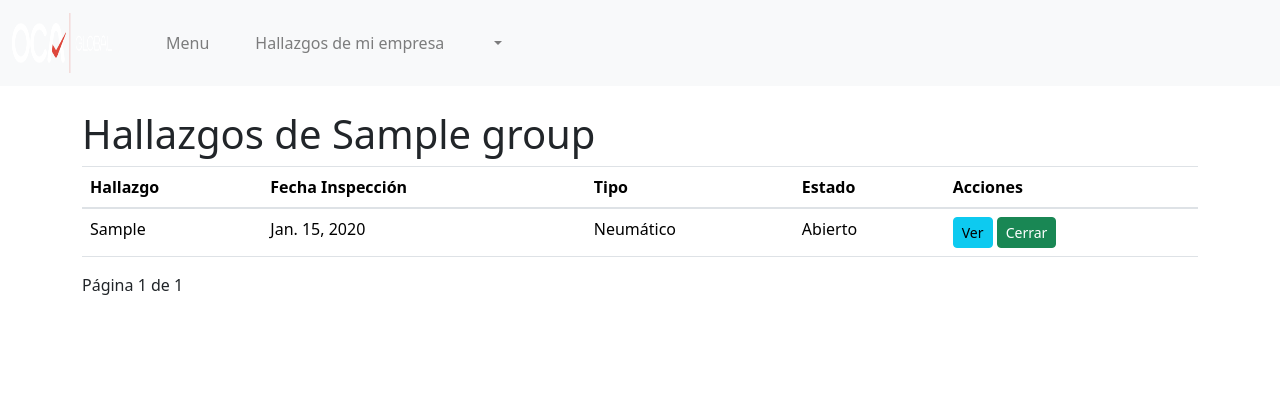
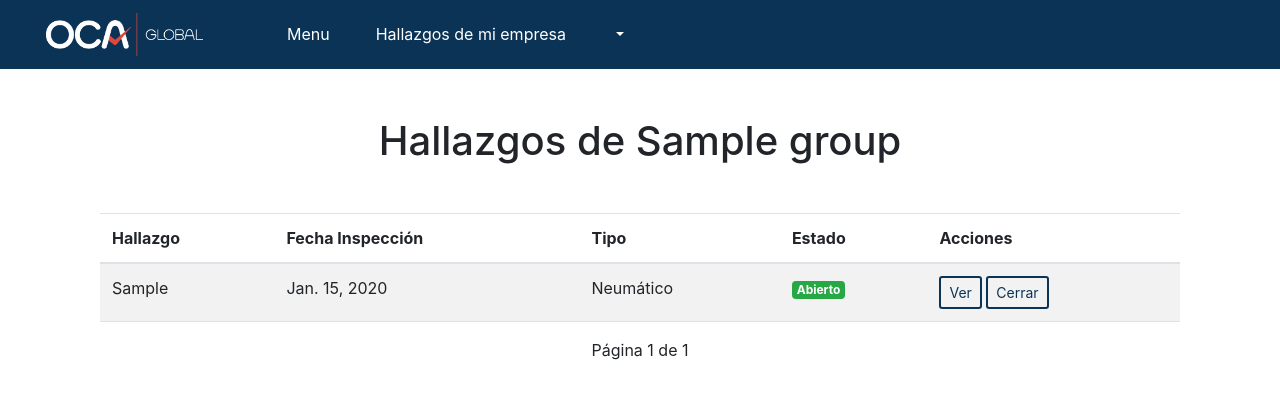
Before and after one commit to NaikhOgDK/ProyectoGestion, a Django app: page /empresa/hallazgos/ in a window 1280 px wide. Shown: the top 399 px of the page. Run offline with Django 5.2, Linux system fonts and the light colour scheme; a user stored in the database is signed in; tables that the repository leaves empty hold one stand-in row (values such as "Sample post"); some libraries are stand-ins or nearby versions.

Commit message:
Mejoras hallazgos

```diff
--- a/App/forms.py
+++ b/App/forms.py
@@ -202,3 +202,7 @@
     class Meta:
         model = ComunicacionHallazgo
         fields = ["mensaje", "evidencia_adicional"]
+        widgets = {
+            "mensaje": forms.Textarea(attrs={"class": "form-control", "rows": 4, "placeholder": "Escribe tu mensaje..."}),
+            "evidencia_adicional": forms.ClearableFileInput(attrs={"class": "form-control", "id": "Padron"}),
+        }
--- a/App/static/css/home.css
+++ b/App/static/css/home.css
@@ -25,3 +25,24 @@
     background-color: #0b3356 !important; /* Fondo al pasar el mouse */
     color: #e9473f !important; /* Texto al pasar el mouse */
 }
+
+.div-outline-custom {
+    background-color: #0b3356 !important; /* Fondo transparente inicialmente */
+    border: 2px solid #0b3356 !important; /* Borde de color inicial */
+    color: #ffffff !important; /* Texto inicial */
+    align-items: center;
+    justify-content: center;
+}
+
+.dropdown-menu {
+    position: absolute; /* Asegura que el menú se posicione relativo al contenedor padre */
+    z-index: 1050; /* Prioriza el menú desplegable sobre otros elementos */
+    left: 0; /* Asegura que el menú se alinee correctamente */
+    top: 100%; /* Posiciona el menú justo debajo del botón de activación */
+    transform: translate(0, 0); /* Evita transformaciones innecesarias */
+    will-change: transform;
+}
+
+.nav-item.dropdown {
+    position: relative;
+}
--- a/App/templates/areas/documento/cargar_documentos.html
+++ b/App/templates/areas/documento/cargar_documentos.html
@@ -108,8 +108,8 @@
             {{ form.descripcion }}
         </div>
 
-        <button type="submit" class="btn btn-primary">Cargar Documentos</button>
-        <a href="{% url 'Documentos' %}" class="btn btn-secondary">Volver</a>
+        <button type="submit" class="btn btn-outline-custom">Cargar Documentos</button>
+        <a href="{% url 'Documentos' %}" class="btn btn-outline-custom">Volver</a>
     </form>
 </div>
 
--- a/App/templates/areas/documento/crear_mantenimiento.html
+++ b/App/templates/areas/documento/crear_mantenimiento.html
@@ -13,14 +13,14 @@
                 {{ form.as_p }} <!-- Esto renderiza el formulario de manera sencilla -->
 
                 <div class="text-center mt-4">
-                    <button type="submit" class="btn btn-primary">Crear Mantenimiento</button>
+                    <button type="submit" class="btn btn-outline-custom">Crear Mantenimiento</button>
                 </div>
             </form>
         </div>
 
         <br>
         <div class="text-center">
-            <a href="{% url 'homeDocumentacion' %}" class="btn btn-secondary">Volver</a>
+            <a href="{% url 'homeDocumentacion' %}" class="btn btn-outline-custom">Volver</a>
         </div>
     </div>
 {% endblock %}
--- a/App/templates/areas/documento/historial_vehiculo.html
+++ b/App/templates/areas/documento/historial_vehiculo.html
@@ -47,7 +47,7 @@
 
         <br>
         <div class="text-center">
-            <a href="{% url 'listado_vehiculos' %}" class="btn btn-secondary">Volver a la lista de vehículos</a>
+            <a href="{% url 'listado_vehiculos' %}" class="btn btn-outline-custom">Volver a la lista de vehículos</a>
         </div>
     </div>
 {% endblock %}
--- a/App/templates/base.html
+++ b/App/templates/base.html
@@ -30,13 +30,13 @@
                             <a class="nav-link text-white" href="{% url 'home' %}">Home</a>
                         </li>
                         <li class="nav-item">
-                            <a class="nav-link text-white" href="{% url 'homeGPS' %}">GPS</a>
+                            <a class="nav-link text-white" href="#">GPS</a>
                         </li>
                         <li class="nav-item">
                             <a class="nav-link text-white" href="{% url 'homeNeumatico' %}">Neumaticos</a>
                         </li>
                         <li class="nav-item">
-                            <a class="nav-link text-white" href="{% url 'homeTaller' %}">Taller</a>
+                            <a class="nav-link text-white" href="#">Taller</a>
                         </li>
                         <li class="nav-item">
                             <a class="nav-link text-white" href="{% url 'homeDocumentacion' %}">Documentacion</a>
--- a/App/templates/empresa/baseempresa.html
+++ b/App/templates/empresa/baseempresa.html
@@ -5,52 +5,52 @@
     <meta charset="UTF-8">
     <meta name="viewport" content="width=device-width, initial-scale=1.0">
     <link href="{% static 'bootstrap/css/bootstrap.min.css' %}" rel="stylesheet">
+    <link href="https://stackpath.bootstrapcdn.com/bootstrap/4.5.2/css/bootstrap.min.css" rel="stylesheet">
     <link href="{% static 'css/home.css' %}" rel="stylesheet">
-    <link href="https://stackpath.bootstrapcdn.com/bootstrap/4.5.2/css/bootstrap.min.css" rel="stylesheet">
+
     <title>{% block title %}Home Empresa{% endblock %}</title>
-    <!-- Agrega esto en la sección <head> de tu baseempresa.html -->
-    <link href="https://cdn.jsdelivr.net/npm/bootstrap@5.3.0-alpha1/dist/css/bootstrap.min.css" rel="stylesheet">
-    <script src="https://cdn.jsdelivr.net/npm/bootstrap@5.3.0-alpha1/dist/js/bootstrap.bundle.min.js"></script>
 </head>
 <body>
-    <nav class="navbar navbar-expand-lg navbar-light bg-light">
+    <nav class="navbar navbar-expand-lg navbar-light" style="background-color: #0b3356;">
         <div class="container-fluid">
+            <!-- Logo -->
+            <div class="col-2 d-flex align-items-center justify-content-center">
                 <a class="navbar-brand" href="#">
-                <span><img src="{% static 'img/OCA.png' %}" alt="logo.png" width="100" height="60"></span>
+                    <img src="{% static 'img/OCA.png' %}" alt="logo.png" style="max-width: 100%; height: auto;">
                 </a>
+            </div>
+            <!-- Menu -->
+            <div class="col-10 d-flex justify-content-end">
                 <button class="navbar-toggler" type="button" data-bs-toggle="collapse" data-bs-target="#navbarSupportedContent" aria-controls="navbarSupportedContent" aria-expanded="false" aria-label="Toggle navigation">
                     <span class="navbar-toggler-icon"></span>
                 </button>
                 <div class="collapse navbar-collapse" id="navbarSupportedContent">
-                <ul class="navbar-nav me-auto mb-10 mb-lg-0">
+                    <ul class="navbar-nav me-auto mb-2 mb-lg-0">
                         <li class="nav-item">
-                        <a class="nav-link" href="{% url 'homeEmpresa' %}">Menu</a>
+                            <a class="nav-link text-white" href="{% url 'homeEmpresa' %}">Menu</a>
                         </li>
                         <li class="nav-item">
-                        <a class="nav-link" href="{% url 'empresa_hallazgos' %}">Hallazgos de mi empresa</a>
+                            <a class="nav-link text-white" href="{% url 'empresa_hallazgos' %}">Hallazgos de mi empresa</a>
                         </li>
                         <li class="nav-item dropdown">
-                        <a class="nav-link dropdown-toggle" href="#" role="button" data-bs-toggle="dropdown">
+                            <a class="nav-link dropdown-toggle text-white" href="#" role="button" data-bs-toggle="dropdown">
                                 <i class="fa-solid fa-circle-user fa-xl"></i>
                             </a>
                             <ul class="dropdown-menu">
                                 {% if user.is_authenticated %}
                                     <li><a class="dropdown-item">{{ request.user }}</a></li>
                                     <li><a class="dropdown-item" href="{% url 'logout' %}">Logout</a></li>
-                            {% else %}
-                                <li><a class="dropdown-item" href="{% url 'login' %}">Login</a></li>
                                 {% endif %}
                             </ul>
                         </li>
                     </ul>
                 </div>
             </div>
+        </div>
     </nav>
 
-    <div class="container mt-4">
-        {% block content %}
-        <!-- El contenido de las páginas específicas se agregará aquí -->
-        {% endblock %}
+    <div class="container">
+        {% block content %}{% endblock %}
     </div>
 
     <script src="{% static 'bootstrap/js/bootstrap.bundle.js' %}"></script>
--- a/App/templates/empresa/cerrar_hallazgo.html
+++ b/App/templates/empresa/cerrar_hallazgo.html
@@ -11,8 +11,8 @@
     <form method="post" enctype="multipart/form-data">
         {% csrf_token %}
         {{ form.as_p }}
-        <button type="submit" class="btn btn-success">Cerrar Hallazgo</button>
-        <a href="{% url 'empresa_hallazgos' %}" class="btn btn-secondary">Cancelar</a>
+        <button type="submit" class="btn btn-outline-custom">Cerrar Hallazgo</button>
+        <a href="{% url 'empresa_hallazgos' %}" class="btn btn-outline-custom">Cancelar</a>
     </form>
 </div>
 {% endblock %}
--- a/App/templates/empresa/hallazgos_list.html
+++ b/App/templates/empresa/hallazgos_list.html
@@ -1,9 +1,11 @@
 {% extends 'empresa/baseempresa.html' %}
+
 {% block content %}
-<h1>Hallazgos de {{ grupo.name }}</h1>
+<div class="container mt-5">
+    <h1 class="text-center mb-5">Hallazgos de {{ grupo.name }}</h1>
 
     {% if hallazgos %}
-<table class="table">
+    <table class="table table-striped mt-3">
         <thead>
             <tr>
                 <th>Hallazgo</th>
@@ -19,11 +21,17 @@
                 <td>{{ hallazgo.hallazgo }}</td>
                 <td>{{ hallazgo.fecha_inspeccion }}</td>
                 <td>{{ hallazgo.tipo_hallazgo }}</td>
-            <td>{{ hallazgo.estado_cierre }}</td>
                 <td>
-                <a href="{% url 'detalle_hallazgo' hallazgo.pk %}" class="btn btn-info btn-sm">Ver</a>
                     {% if hallazgo.estado_cierre == 'Abierto' %}
-                <a href="{% url 'cerrar_hallazgo' hallazgo.pk %}" class="btn btn-success btn-sm">Cerrar</a>
+                    <span class="badge bg-success">Abierto</span>
+                    {% else %}
+                    <span class="badge bg-danger">Cerrado</span>
+                    {% endif %}
+                </td>
+                <td>
+                    <a href="{% url 'detalle_hallazgo' hallazgo.pk %}" class="btn btn-outline-custom btn-sm">Ver</a>
+                    {% if hallazgo.estado_cierre == 'Abierto' %}
+                    <a href="{% url 'cerrar_hallazgo' hallazgo.pk %}" class="btn btn-outline-custom btn-sm">Cerrar</a>
                     {% endif %}
                 </td>
             </tr>
@@ -31,26 +39,26 @@
         </tbody>
     </table>
 
-<div class="pagination">
+    <div class="pagination d-flex justify-content-center">
         <span class="step-links">
             {% if hallazgos.has_previous %}
-            <a href="?page=1">&laquo; Primera</a>
-            <a href="?page={{ hallazgos.previous_page_number }}">Anterior</a>
+                <a href="?page=1" class="btn btn-outline-secondary btn-sm">&laquo; Primera</a>
+                <a href="?page={{ hallazgos.previous_page_number }}" class="btn btn-outline-secondary btn-sm">Anterior</a>
             {% endif %}
 
-        <span class="current">
+            <span class="current mx-2">
                 Página {{ hallazgos.number }} de {{ hallazgos.paginator.num_pages }}
             </span>
 
             {% if hallazgos.has_next %}
-            <a href="?page={{ hallazgos.next_page_number }}">Siguiente</a>
-            <a href="?page={{ hallazgos.paginator.num_pages }}">Última &raquo;</a>
+                <a href="?page={{ hallazgos.next_page_number }}" class="btn btn-outline-secondary btn-sm">Siguiente</a>
+                <a href="?page={{ hallazgos.paginator.num_pages }}" class="btn btn-outline-secondary btn-sm">Última &raquo;</a>
             {% endif %}
         </span>
     </div>
 
     {% else %}
-<p>No hay hallazgos asociados a tu empresa.</p>
+    <p class="text-center">No hay hallazgos asociados a tu empresa.</p>
     {% endif %}
-
+</div>
 {% endblock %}
```
Also changed, not shown: App/templates/areas/neumatico/comunicacion_form.html (+28 -7 lines), App/templates/areas/neumatico/hallazgo_detail.html (+14 -8 lines), App/templates/areas/neumatico/hallazgo_form.html (+29 -7 lines), App/templates/areas/neumatico/hallazgo_list.html (+9 -4 lines), App/templates/areas/neumatico/homeneu.html (+17 -11 lines), App/templates/empresa/detalle_hallazgo.html (+6 -6 lines), App/templates/empresa/home.html (+21 -4 lines), media/documentos/logo_horizontal_pdnhGex.png (added). Lines whose indentation alone changed are shown as unchanged.
